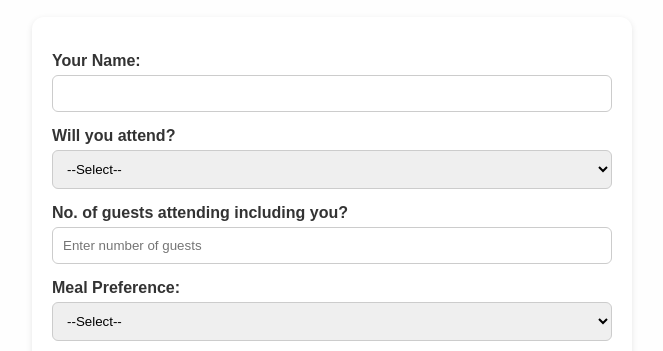
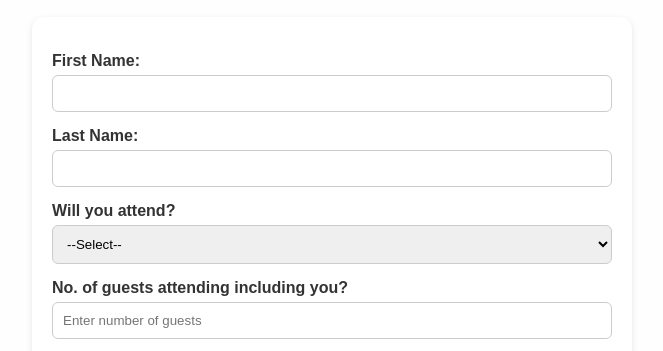
Before and after one commit to nishithavamshi/rsvp-site, a plain HTML site: page form.html in a window 1280 px wide. Shown: the part 738-1089 px from the top of the page, without its empty margins (308-971 px from the left). Drawn offline with Linux system fonts and the light colour scheme.

Commit message:
Add full working RSVP page

```diff
--- a/form.html
+++ b/form.html
@@ -79,7 +79,9 @@
     <!-- Spam protection -->
     <input type="text" name="_gotcha" style="display:none">
 
-    <label>Your Name:</label>
+    <label>First Name:</label>
+    <input type="text" name="name" required>
+    <label>Last Name:</label>
     <input type="text" name="name" required>
 
     <label>Will you attend?</label>
```
